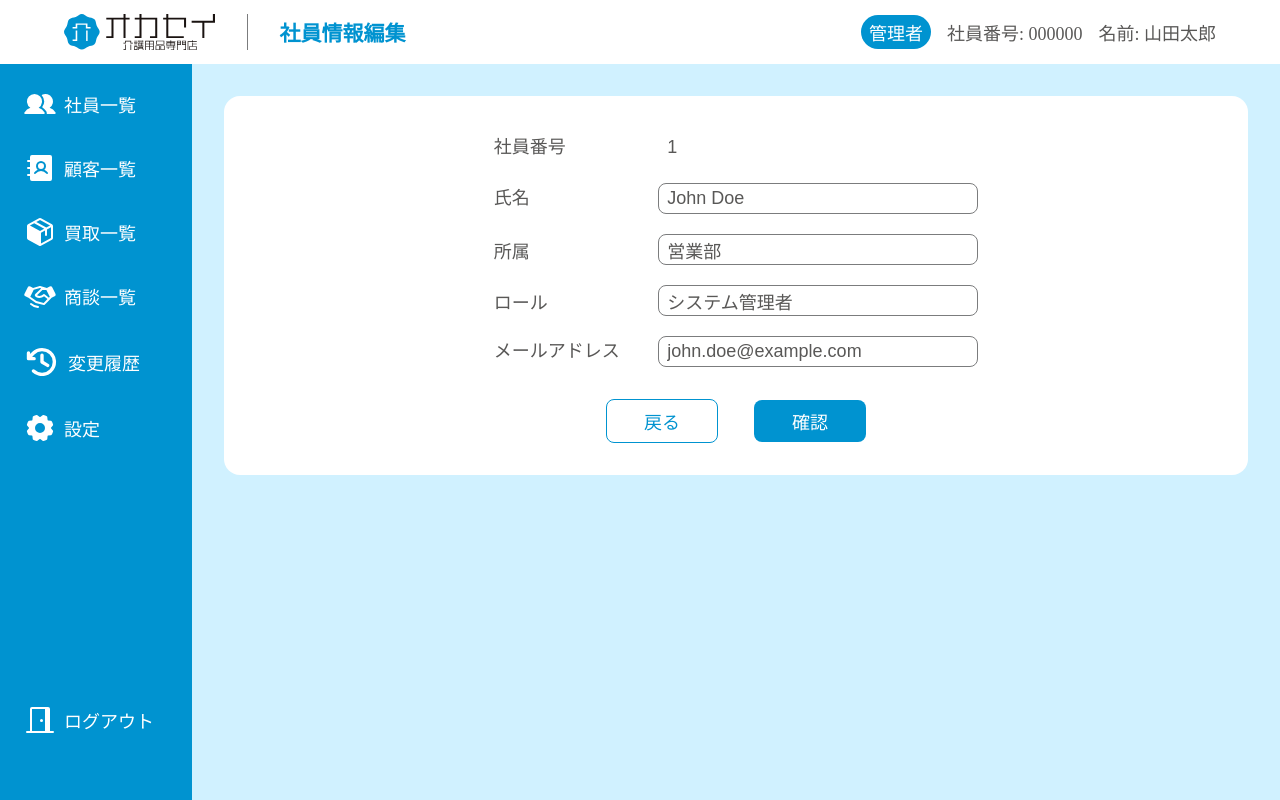
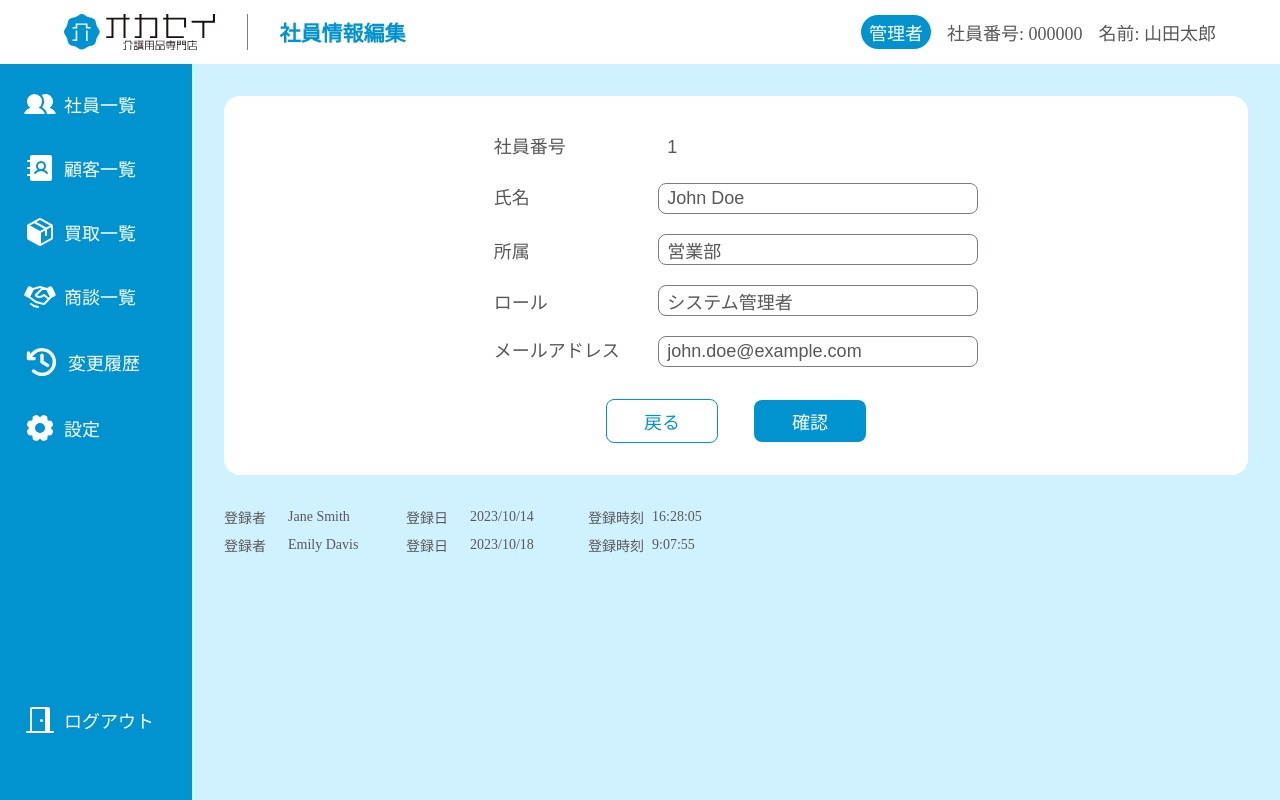
Before and after one commit to studioexu/okasei-business-create, a SvelteKit app: page /users/1 in a window 1280 px wide. Built offline with nearby package versions, Linux system fonts and the light colour scheme.

Commit message:
feature: データの変更履歴を表示

```diff
--- a/src/routes/users/[id]/+page.svelte
+++ b/src/routes/users/[id]/+page.svelte
@@ -1,10 +1,44 @@
 <script lang="ts" context="module">
 	import { goto } from '$app/navigation'
 	import { page } from '$app/stores'
-	import { roles, users } from '@/stores/users'
+	import { roles, users, created, updated } from '@/stores/users'
 	import { debounce, toKebab } from '@/libs/utils'
-	import type { Role, User, UserKey } from '@/libs/types'
+	import type { EditedData, Role, User, UserKey } from '@/libs/types'
 	import ResultModal from '@/views/modals/ResultModal.svelte'
+
+	const texts: EditedData = {
+		user: '登録者',
+		date: '登録日',
+		time: '登録時刻'
+	}
+
+	const keys = <('user' | 'date' | 'time')[]>Object.keys(texts)
+
+	const generateEditedData = (data: {
+		user: string
+		datetime: Date
+	}): EditedData => {
+		const obj: EditedData = {
+			user: '',
+			date: '',
+			time: ''
+		}
+
+		if (data.user !== '') {
+			obj.user = data.user
+			const datetime: Date = data.datetime
+			const convert = (num: number) => `0${num}`.slice(-2)
+
+			obj.date = `${datetime.getFullYear()}/${convert(datetime.getMonth() + 1)}/${convert(
+				datetime.getDate()
+			)}`
+			obj.time = `${datetime.getHours()}:${convert(datetime.getMinutes())}:${convert(
+				datetime.getSeconds()
+			)}`
+		}
+
+		return obj
+	}
 </script>
 
 <script lang="ts">
@@ -70,6 +104,9 @@
 	let isNavigating: boolean = false
 	let isShown: boolean = false
 	let isSucceeded: boolean = false
+
+	const createdAt: EditedData = generateEditedData($created)
+	const updatedAt: EditedData = generateEditedData($updated)
 
 	const onInput = debounce((event: Event, id: string) => {
 		if (user.hasOwnProperty(id)) {
@@ -143,7 +180,7 @@
 </script>
 
 <div class="container">
-	<form class="form" id="new-user" on:submit={event => onSubmit(event)}>
+	<form class="form" on:submit={event => onSubmit(event)}>
 		{#each fieldsets as fieldset}
 			<fieldset>
 				<label for={toKebab(fieldset.id)}>{fieldset.text}</label>
@@ -191,6 +228,22 @@
 			{/if}
 		</div>
 	</form>
+	<dl class="history">
+		<div>
+			{#each keys as key}
+				<dt>{texts[key]}</dt>
+				<dd>{createdAt[key]}</dd>
+			{/each}
+		</div>
+		{#if updatedAt.user !== ''}
+			<div>
+				{#each keys as key}
+					<dt>{texts[key]}</dt>
+					<dd>{updatedAt[key]}</dd>
+				{/each}
+			</div>
+		{/if}
+	</dl>
 	{#if isConfirming && isShown}
 		<ResultModal {isSucceeded} on:click={() => (isSucceeded ? goBack() : (isShown = false))} />
 	{/if}
@@ -242,5 +295,31 @@
 				}
 			}
 		}
+
+		.history {
+			margin-top: 32px;
+
+			div {
+				display: flex;
+				align-items: center;
+
+				&:last-child {
+					margin-top: 8px;
+				}
+
+				dt {
+					width: 64px;
+				}
+
+				dd {
+					width: 102px;
+					margin-right: 16px;
+
+					&:last-child {
+						margin-right: 0;
+					}
+				}
+			}
+		}
 	}
 </style>
```
